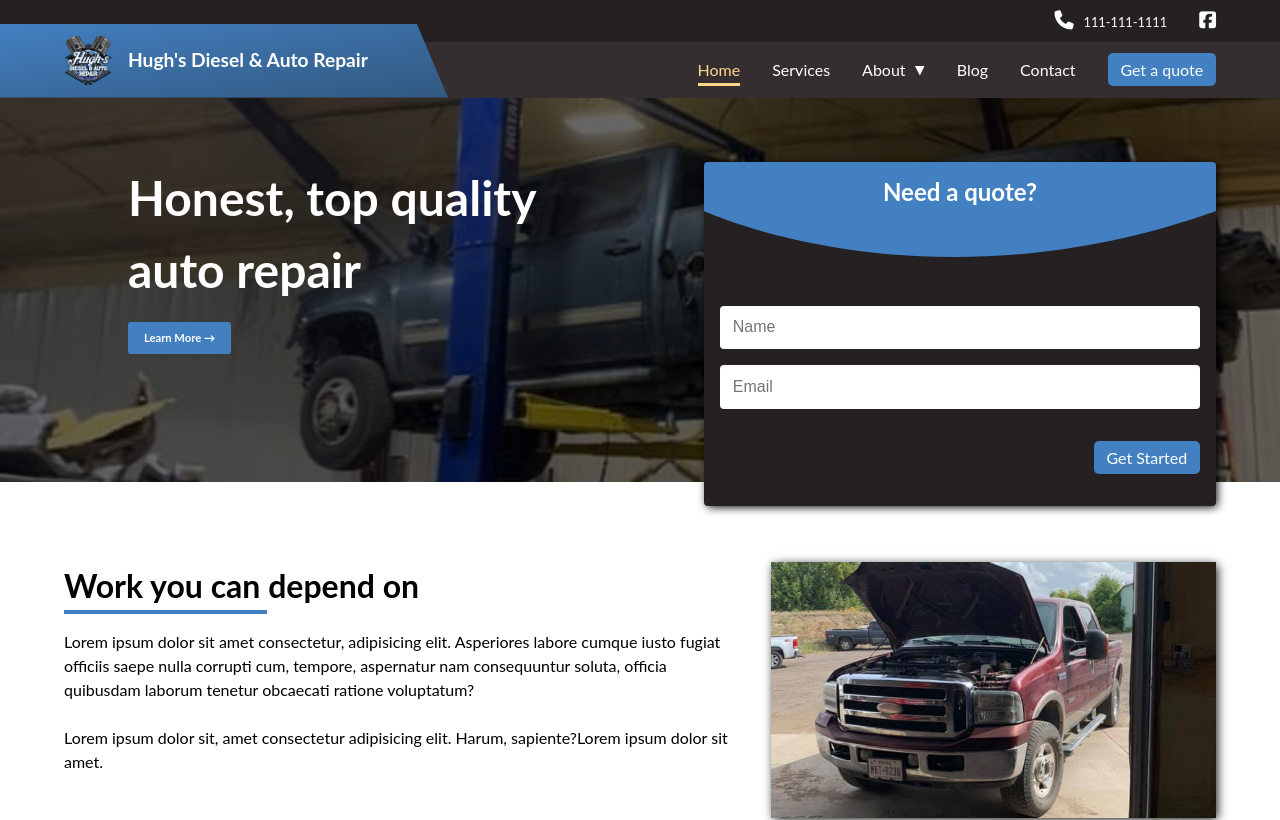
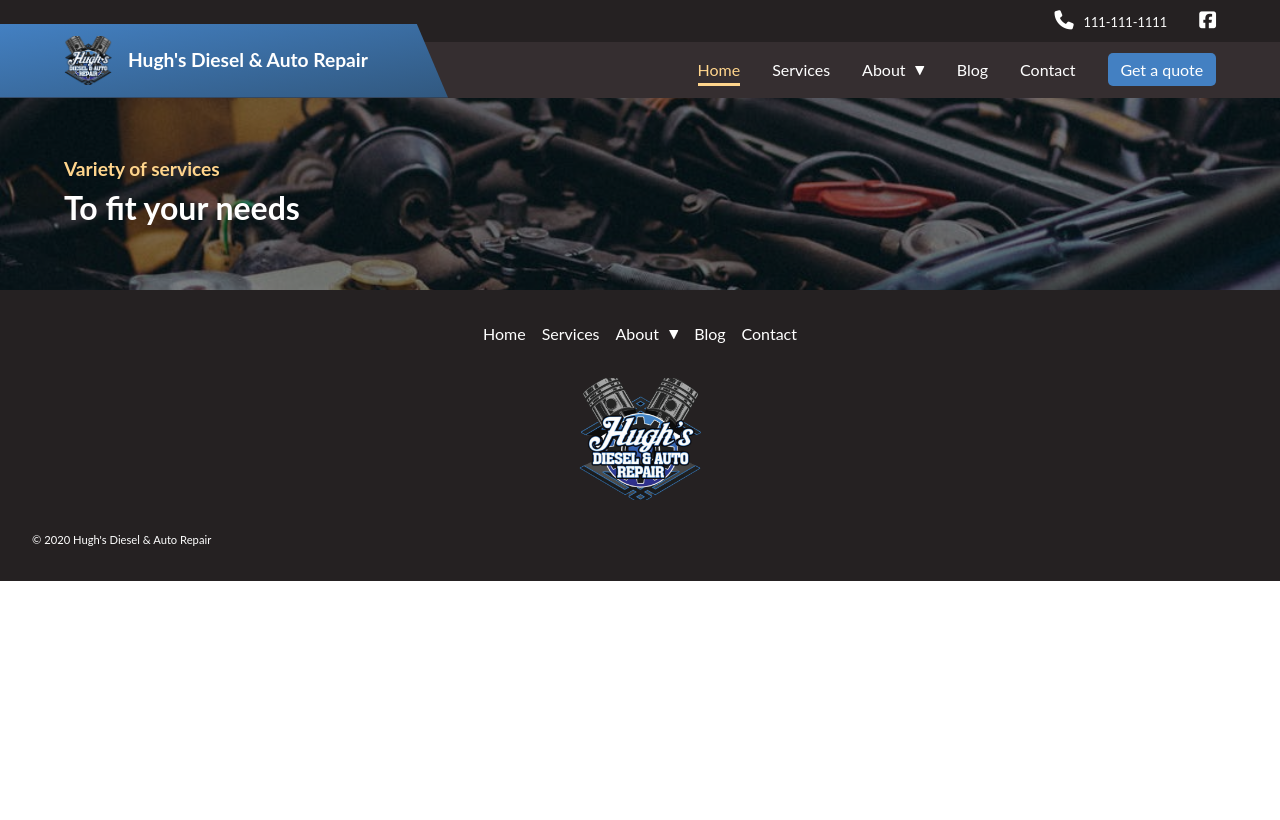
Before and after one commit to TonySoukkeo/hughs-auro-repair-frontend, a React (Create React App) app: page /services in a window 1280 px wide. Shown: the top 820 px of the page. Built offline with nearby package versions, Linux system fonts and the light colour scheme.

Commit message:
Worked on Service page

```diff
--- a/src/App.js
+++ b/src/App.js
@@ -6,6 +6,7 @@ import NavigationMobile from "./components/navigation/NavigationMobile";
 import NavigationDesktop from "./components/navigation/NavigationDesktop";
 import Home from "./layout/Home";
 import Footer from "./components/footer/Footer";
+import Services from "./layout/Services";
 
 function App() {
   return (
@@ -15,7 +16,8 @@ function App() {
         <NavigationDesktop />
 
         <Switch>
-          <Route path="/" component={Home} />
+          <Route exact path="/" component={Home} />
+          <Route exact path="/services" component={Services} />
         </Switch>
         <Footer />
       </div>
--- /dev/null
+++ b/src/components/services/Banner.js
@@ -0,0 +1,14 @@
+import React from "react";
+
+const Banner = () => {
+  return (
+    <header className="services__banner container">
+      <div className="services__banner-text">
+        <h5>Variety of services</h5>
+        <h4>To fit your needs</h4>
+      </div>
+    </header>
+  );
+};
+
+export default Banner;
--- a/src/css/style.css
+++ b/src/css/style.css
@@ -711,3 +711,29 @@ body {
       color: #ffd58c;
       align-self: center;
       border-bottom: 1px solid #ffd58c; }
+
+.services__banner {
+  display: flex;
+  align-items: center;
+  position: relative;
+  background-image: url("../images/service_page_banner.jpeg");
+  background-size: cover;
+  background-position: center;
+  height: 12rem; }
+  .services__banner::after {
+    content: "";
+    position: absolute;
+    top: 0;
+    right: 0;
+    left: 0;
+    bottom: 0;
+    background-color: rgba(0, 0, 0, 0.5); }
+  .services__banner-text {
+    position: relative;
+    z-index: 1; }
+    .services__banner-text h5 {
+      color: #ffd58c;
+      font-size: 1.2rem; }
+    .services__banner-text h4 {
+      color: #fff;
+      font-size: 2rem; }
--- a/src/layout/Services.js
+++ b/src/layout/Services.js
@@ -1,7 +1,14 @@
 import React from "react";
 
+// Components
+import Banner from "../components/services/Banner";
+
 const Services = () => {
-  return <section className="services">Services</section>;
+  return (
+    <section className="services">
+      <Banner />
+    </section>
+  );
 };
 
 export default Services;
--- /dev/null
+++ b/src/sass/layout/_services.scss
@@ -0,0 +1,36 @@
+.services {
+  &__banner {
+    display: flex;
+    align-items: center;
+    position: relative;
+    background-image: url("../images/service_page_banner.jpeg");
+    background-size: cover;
+    background-position: center;
+    height: 12rem;
+
+    &::after {
+      content: "";
+      position: absolute;
+      top: 0;
+      right: 0;
+      left: 0;
+      bottom: 0;
+      background-color: rgba(0, 0, 0, 0.5);
+    }
+
+    &-text {
+      position: relative;
+      z-index: 1;
+
+      h5 {
+        color: $color-tan-primary;
+        font-size: 1.2rem;
+      }
+
+      h4 {
+        color: #fff;
+        font-size: 2rem;
+      }
+    }
+  }
+}
--- a/src/sass/main.scss
+++ b/src/sass/main.scss
@@ -10,3 +10,4 @@
 @import "./components/form";
 
 @import "./layout/home";
+@import "./layout/services";
```
Also changed, not shown: src/images/service_page_banner.jpeg (added).
